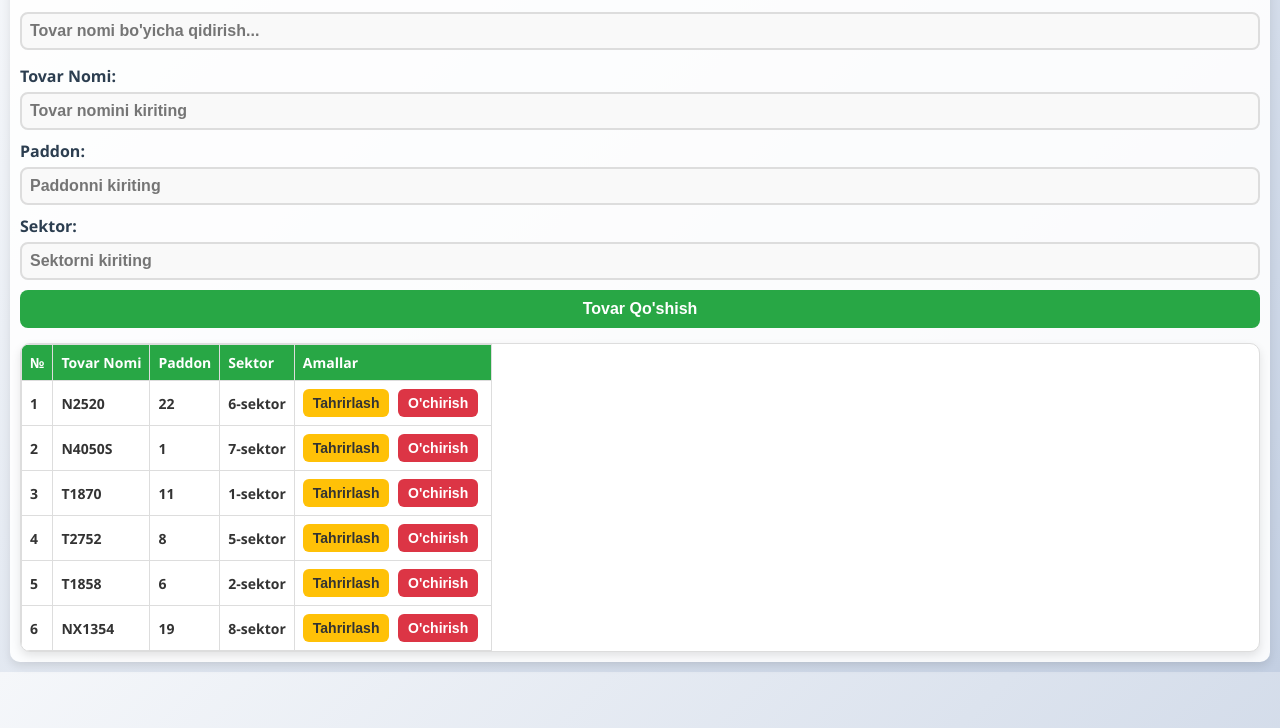
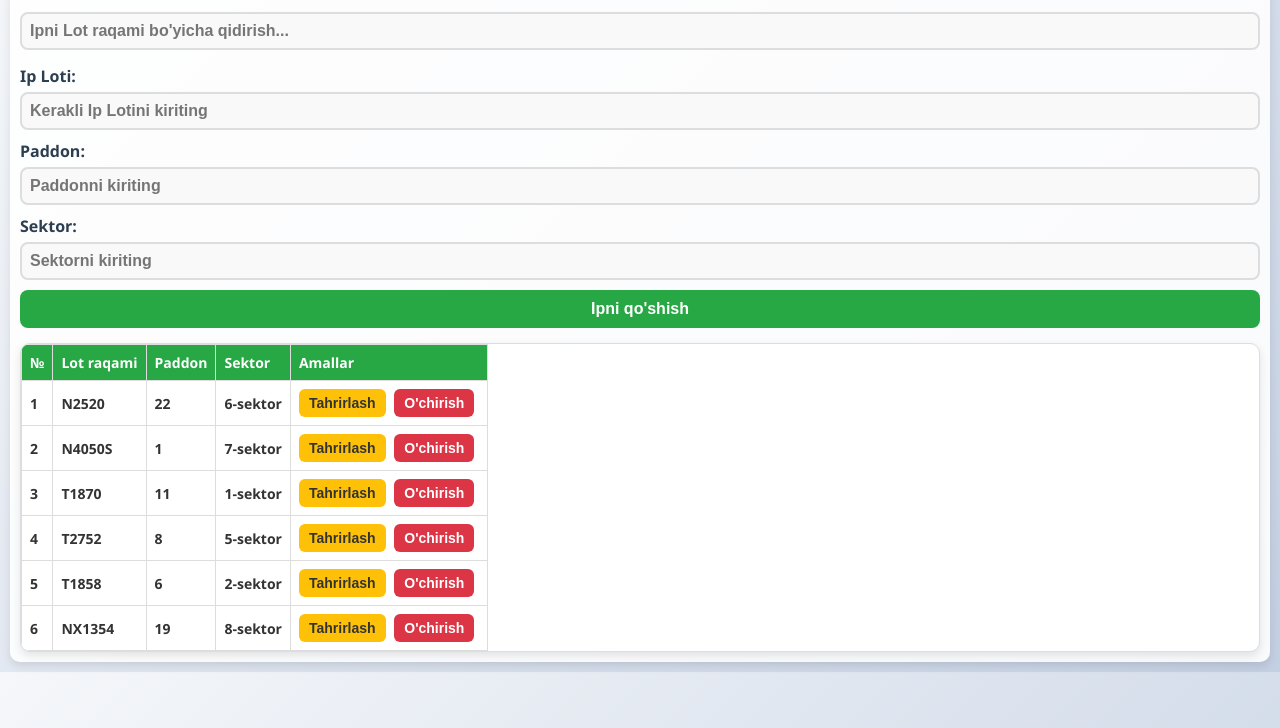
Before and after one commit to SAGUZB/SAGUZ, a plain HTML site: page index.html in a window 1280 px wide. Shown: the part 72-800 px from the top of the page. Drawn offline with Linux system fonts and the light colour scheme.

Commit message:
index.html

```diff
--- a/index.html
+++ b/index.html
@@ -227,14 +227,14 @@
 
     <!-- Qidiruv bo'limi -->
     <div class="search-box">
-        <input type="text" id="searchInput" placeholder="Tovar nomi bo'yicha qidirish..." oninput="searchProducts()">
+        <input type="text" id="searchInput" placeholder="Ipni Lot raqami bo'yicha qidirish..." oninput="searchProducts()">
     </div>
 
     <!-- Tovar qo'shish formasi -->
     <div class="form">
         <div class="form-group">
-            <label for="productName">Tovar Nomi:</label>
-            <input type="text" id="productName" placeholder="Tovar nomini kiriting">
+            <label for="productName">Ip Loti:</label>
+            <input type="text" id="productName" placeholder="Kerakli Ip Lotini kiriting">
         </div>
         <div class="form-group">
             <label for="productQuantity">Paddon:</label>
@@ -245,7 +245,7 @@
             <input type="text" id="productPrice" placeholder="Sektorni kiriting">
         </div>
         <div class="form-group">
-            <button onclick="addProduct()">Tovar Qo'shish</button>
+            <button onclick="addProduct()">Ipni qo'shish</button>
         </div>
     </div>
 
@@ -254,7 +254,7 @@
         <thead>
             <tr>
                 <th>№</th>
-                <th>Tovar Nomi</th>
+                <th>Lot raqami</th>
                 <th>Paddon</th>
                 <th>Sektor</th>
                 <th>Amallar</th>
@@ -281,7 +281,7 @@
             const isDuplicate = products.some(product => product.name.toLowerCase() === name.toLowerCase());
 
             if (isDuplicate) {
-                alert("Ushbu tovar nomi allaqachon mavjud! Iltimos, boshqa nom kiriting.");
+                alert("Ushbu Lot raqami allaqachon mavjud! Iltimos, boshqa nom kiriting.");
             } else {
                 if (editIndex !== null) {
                     // Tovar tahrirlash
```
